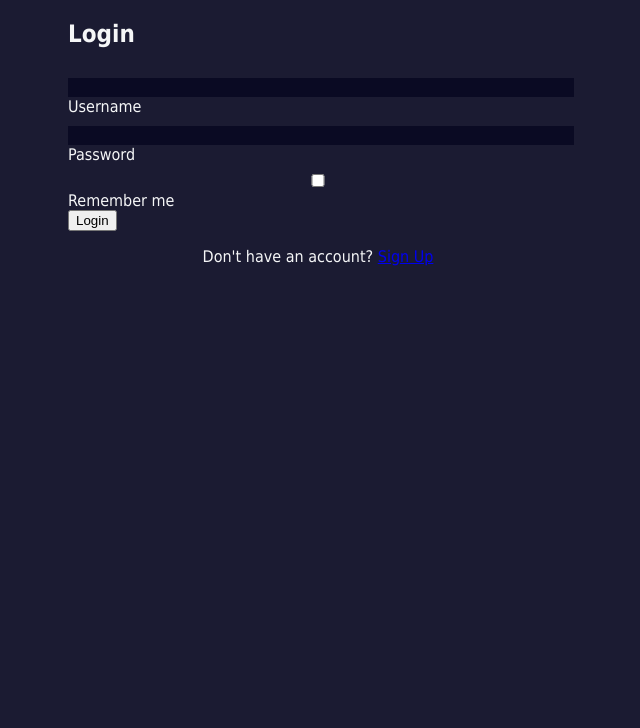
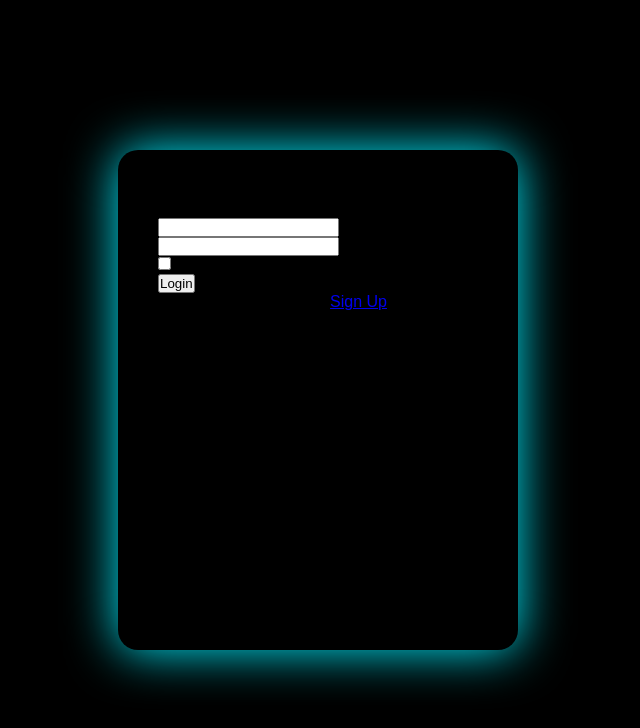
Before and after one commit to exoh37/Anemone, a website: page Front_end/Login.html in a window 1280 px wide. Shown: the whole page, without its empty margins (322-962 px from the left). Drawn offline with Linux system fonts and the light colour scheme.

Commit message:
Setting up the basic css for the background and stuff

```diff
--- a/Front_end/Login_style.css
+++ b/Front_end/Login_style.css
@@ -1,59 +1,23 @@
-body {
-    width: 100%;
-    height: 100vh;
+* {
     margin: 0;
-    background-color: #1b1b32;
-    color: #f5f6f7;
-    font-family: Tahoma;
-    font-size: 16px;
-}
-
-
-h1, p {
-    margin: 1em auto;
-    text-align: center;
-}
-
-form {
-    width: 60vw;
-    max-width: 500px;
-    min-width: 300px;
-    margin: 0 auto;
-    padding-bottom: 2em;
-}
-
-fieldset {
-    border: none;
-    padding: 2rem 0;
-    border-bottom: 3px solid #3b3b4f;
-}
-
-fieldset:last-of-type {
-    border-bottom: none;
-}
-
-input[type="submit"] {
-    display: block;
-    width: 30%;
-    margin: 1em auto;
-    height: 2em;
-    font-size: 1.1rem;
-    background-color: #3b3b4f;
-    border-color: white;
-    min-width: 300px;
-}
-
-input {
-    margin: 10px 0 0 0;
-    width: 100%;
-    background-color: #0a0a23;
-    border: 1px solid #0a0a23;
-    color: #ffffff;
-}
-
-img {
-    width: 100px;
-    height: 100px;
-    padding: 20px;
-    border-radius: 25px;
-}
+    padding: 0;
+    box-sizing: border-box;
+    font-family: 'Poppins', sans-serif;
+  }
+  body {
+    display: flex;
+    justify-content: center;
+    align-items: center;
+    min-height: 100vh;
+    background: #000;
+  }
+  .wrapper {
+    position: relative;
+    width: 400px;
+    height: 500px;
+    background: #000;
+    box-shadow: 0 0 50px #0ef;
+    border-radius: 20px;
+    padding: 40px;
+    overflow: hidden;
+  }
```
